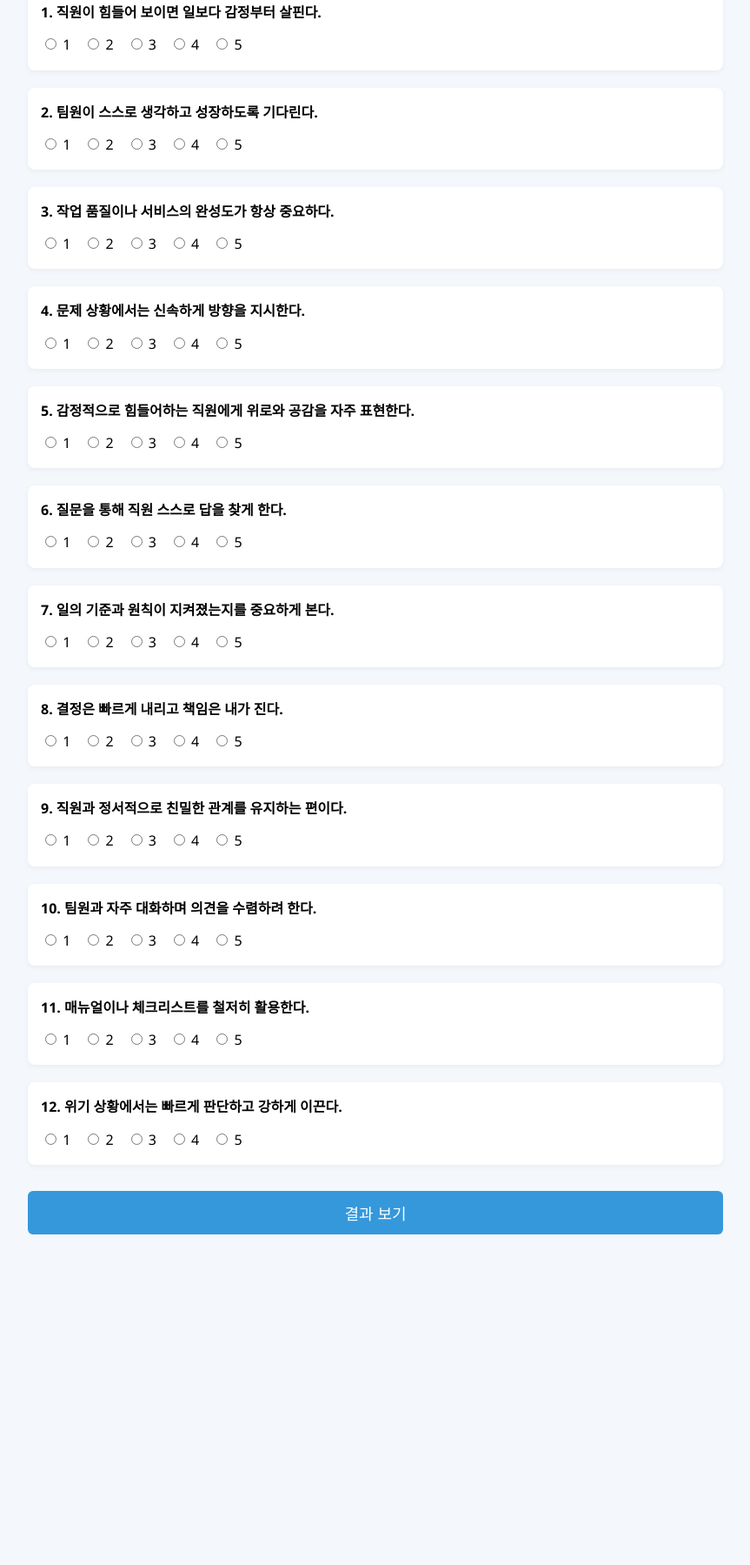
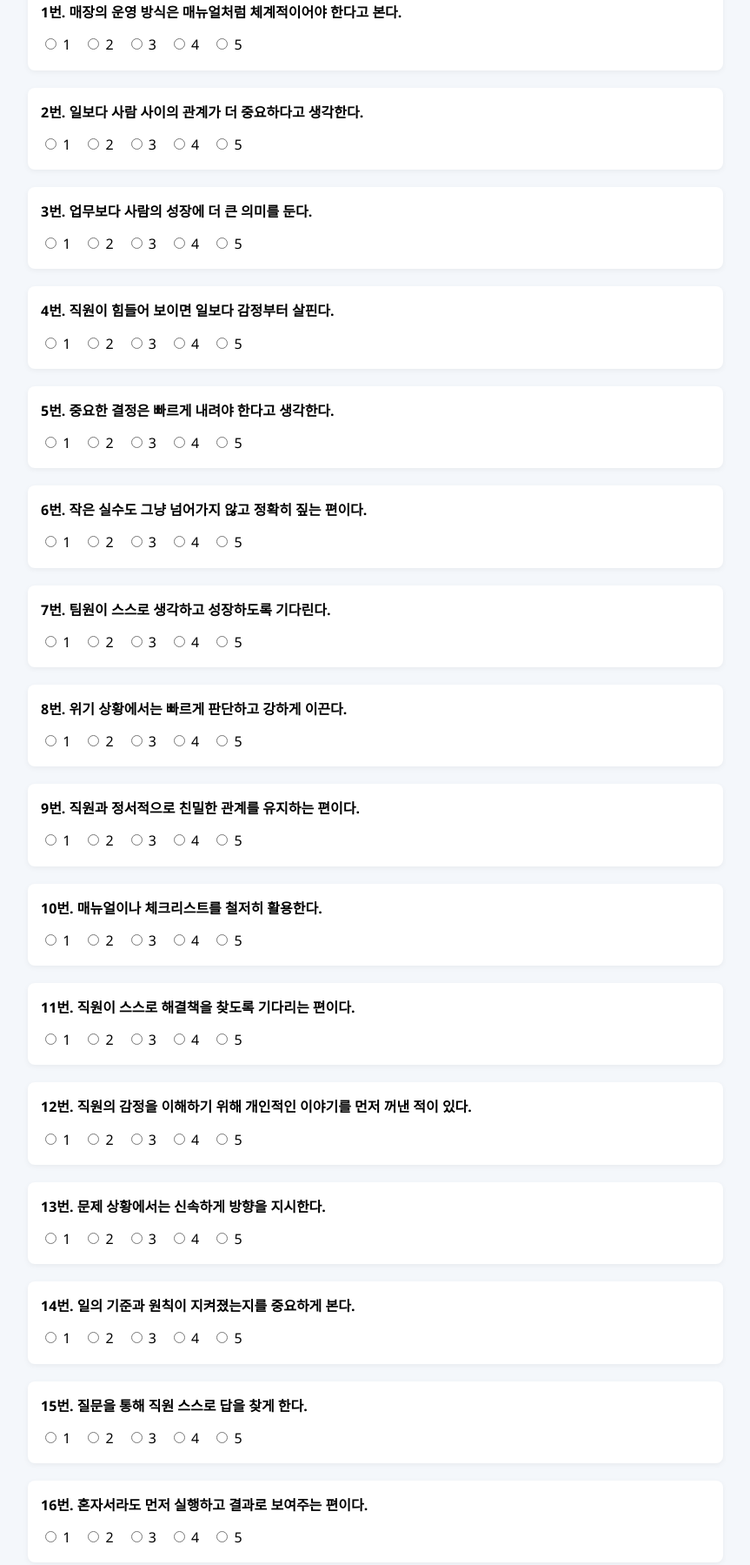
Before and after one commit to bcshine/leadership_02, a plain HTML site: page page1. 리더십_유형_자가진단_웹설문.html in a window 1280 px wide. Shown: the part 141-1940 px from the top of the page at 87% size, without its empty margins (208-1071 px from the left). Before the commit the page ends 1630 px from the top, so only its background shows below. Drawn offline with Linux system fonts and the light colour scheme.

Commit message:
문항20문항으로 화대
문항확장으로 신뢰도 타당도 확보

```diff
--- a/page1. 리더십_유형_자가진단_웹설문.html
+++ b/page1. 리더십_유형_자가진단_웹설문.html
@@ -51,7 +51,7 @@ color: #2c3e50;
 </style>
 </head>
 <body>
-<h1>4가지 리더십 유형 자가진단</h1>
+<h1>4가지 리더십 유형 자가진단 (20문항)</h1>
 <form id="quizForm">
 <div id="questions"></div>
 <button type="submit">결과 보기</button>
@@ -59,19 +59,28 @@ color: #2c3e50;
 <div class="result" id="result"></div>
 
 <script>
+// 각 유형별로 5개씩 문항이 균형 있게 포함됨
 const questions = [
-{ text: "1. 직원이 힘들어 보이면 일보다 감정부터 살핀다.", type: "엄마형" },
-{ text: "2. 팀원이 스스로 생각하고 성장하도록 기다린다.", type: "코치형" },
-{ text: "3. 작업 품질이나 서비스의 완성도가 항상 중요하다.", type: "장인형" },
-{ text: "4. 문제 상황에서는 신속하게 방향을 지시한다.", type: "지휘관형" },
-{ text: "5. 감정적으로 힘들어하는 직원에게 위로와 공감을 자주 표현한다.", type: "엄마형" },
-{ text: "6. 질문을 통해 직원 스스로 답을 찾게 한다.", type: "코치형" },
-{ text: "7. 일의 기준과 원칙이 지켜졌는지를 중요하게 본다.", type: "장인형" },
-{ text: "8. 결정은 빠르게 내리고 책임은 내가 진다.", type: "지휘관형" },
+{ text: "1. 매장의 운영 방식은 매뉴얼처럼 체계적이어야 한다고 본다.", type: "장인형" },
+{ text: "2. 일보다 사람 사이의 관계가 더 중요하다고 생각한다.", type: "엄마형" },
+{ text: "3. 업무보다 사람의 성장에 더 큰 의미를 둔다.", type: "코치형" },
+{ text: "4. 직원이 힘들어 보이면 일보다 감정부터 살핀다.", type: "엄마형" },
+{ text: "5. 중요한 결정은 빠르게 내려야 한다고 생각한다.", type: "지휘관형" },
+{ text: "6. 작은 실수도 그냥 넘어가지 않고 정확히 짚는 편이다.", type: "장인형" },
+{ text: "7. 팀원이 스스로 생각하고 성장하도록 기다린다.", type: "코치형" },
+{ text: "8. 위기 상황에서는 빠르게 판단하고 강하게 이끈다.", type: "지휘관형" },
 { text: "9. 직원과 정서적으로 친밀한 관계를 유지하는 편이다.", type: "엄마형" },
-{ text: "10. 팀원과 자주 대화하며 의견을 수렴하려 한다.", type: "코치형" },
-{ text: "11. 매뉴얼이나 체크리스트를 철저히 활용한다.", type: "장인형" },
-{ text: "12. 위기 상황에서는 빠르게 판단하고 강하게 이끈다.", type: "지휘관형" }
+{ text: "10. 매뉴얼이나 체크리스트를 철저히 활용한다.", type: "장인형" },
+{ text: "11. 직원이 스스로 해결책을 찾도록 기다리는 편이다.", type: "코치형" },
+{ text: "12. 직원의 감정을 이해하기 위해 개인적인 이야기를 먼저 꺼낸 적이 있다.", type: "엄마형" },
+{ text: "13. 문제 상황에서는 신속하게 방향을 지시한다.", type: "지휘관형" },
+{ text: "14. 일의 기준과 원칙이 지켜졌는지를 중요하게 본다.", type: "장인형" },
+{ text: "15. 질문을 통해 직원 스스로 답을 찾게 한다.", type: "코치형" },
+{ text: "16. 혼자서라도 먼저 실행하고 결과로 보여주는 편이다.", type: "지휘관형" },
+{ text: "17. 감정적으로 힘들어하는 직원에게 위로와 공감을 자주 표현한다.", type: "엄마형" },
+{ text: "18. 작업 품질이나 서비스의 완성도가 항상 중요하다.", type: "장인형" },
+{ text: "19. 팀원과 자주 대화하며 의견을 수렴하려 한다.", type: "코치형" },
+{ text: "20. 결정은 빠르게 내리고 책임은 내가 진다.", type: "지휘관형" }
 ];
 
 const container = document.getElementById("questions");
@@ -86,6 +95,9 @@ div.innerHTML = `<strong>${q.text}</strong><div class="scale">` +
 ).join("") +
 `</div>`;
 container.appendChild(div);
+
+// 문항 번호 업데이트 (1. -> 1번부터 20번까지)
+div.querySelector("strong").textContent = div.querySelector("strong").textContent.replace(/^\d+\.\s/, `${i+1}번. `);
 });
 
 document.getElementById("quizForm").addEventListener("submit", function(e) {
```
Also changed, not shown: 추가문항.txt (added).
